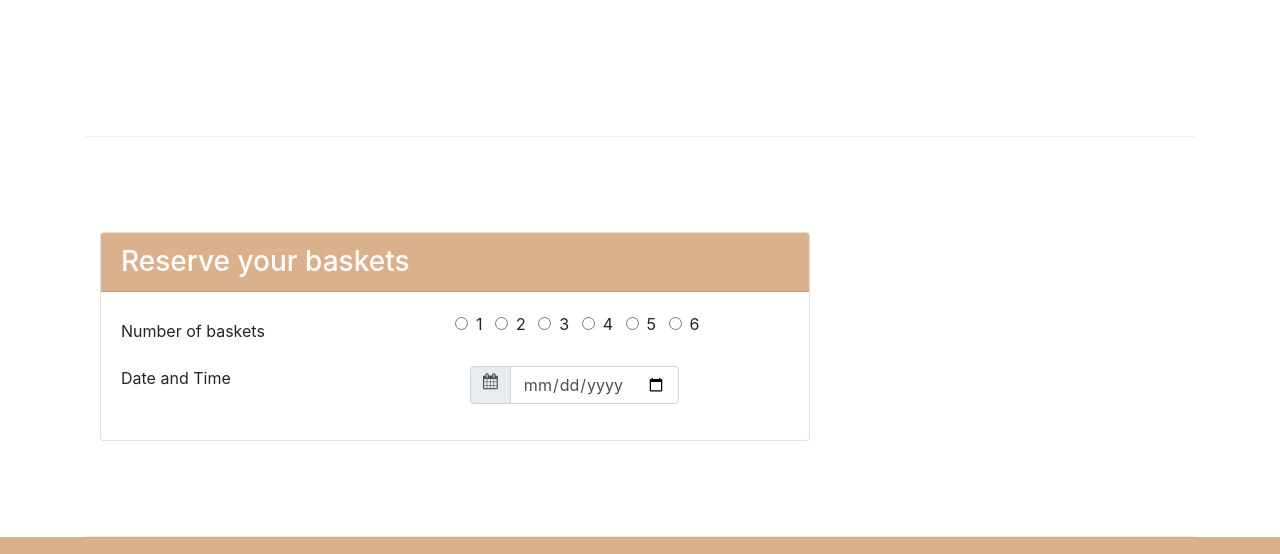
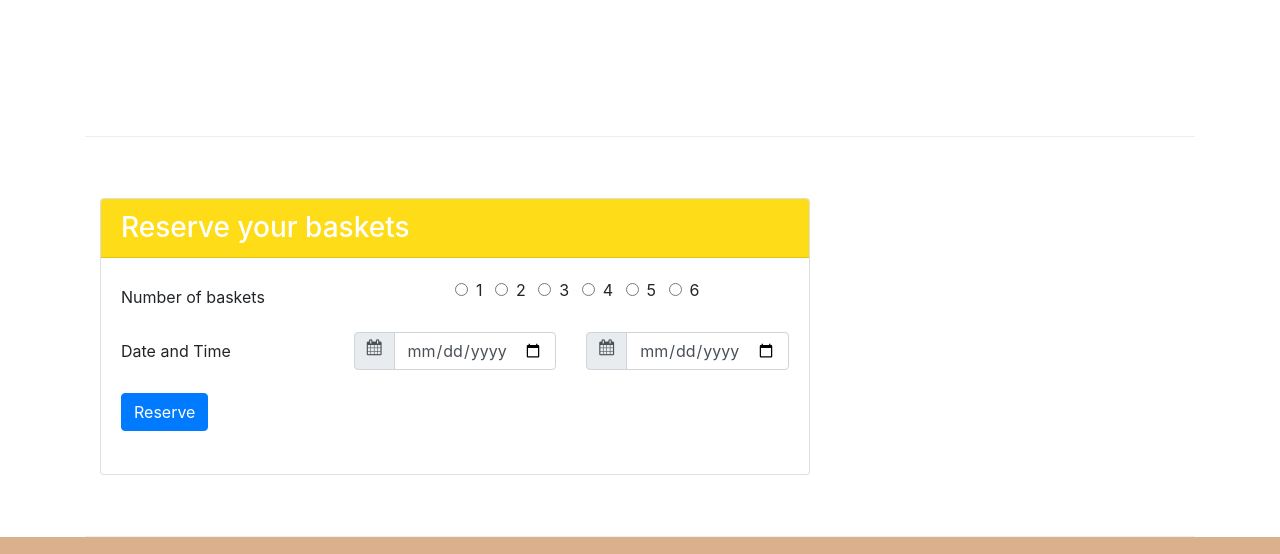
Before and after one commit to annacodecreate/leChocolat, a website: page index.html in a window 1280 px wide. Shown: the part 1376-1930 px from the top of the page. Drawn offline with nearby package versions, Linux system fonts and the light colour scheme.

Commit message:
Bootstrap Assignment 9 Task 1

```diff
--- a/css/styles.css
+++ b/css/styles.css
@@ -37,6 +37,10 @@ body{
 }
 tr:hover {background-color:#dbb08db0!important}
 
+.card-header:first-child  {
+    background-color: #ffdc18!important;
+}
+
 .tab-content {
     border-left: 1px solid #ddd;
     border-right: 1px solid #ddd;
--- a/index.html
+++ b/index.html
@@ -144,9 +144,10 @@
                                     </label>
                                 </div>
                             </div>
+
                             <div class="form-group row">
-                                <label for="dateTime" class="col-md-6 col-fotm-label">Date and Time </label>
-                                <div class="col-auto">
+                                <label for="dateTime" class="col-md-4 col-form-label">Date and Time </label>
+                                <div class="col-md-4">
                                     <div class="input-group">
                                         <div class="input-group-prepend">
                                             <span class="input-group-text fa fa-calendar" id="basic-addon1"></span>
@@ -154,6 +155,19 @@
                                         <input type="date" class="form-control" aria-label="Date">
                                     </div>
                                 </div>
+                                <div class="col-md-4">
+                                        <div class="input-group">
+                                            <div class="input-group-prepend">
+                                                <span class="input-group-text fa fa-calendar" id="basic-addon2"></span>
+                                            </div>
+                                            <input type="date" class="form-control" aria-label="Date">
+                                        </div>
+                                    </div>
+
+                            </div>
+
+                            <div class="form-group row">
+                                <label for="reserve" class="col-md-4 col-form-label"><a class="btn btn-primary" href="#" role="button">Reserve</a></label>
 
                             </div>
 
```
